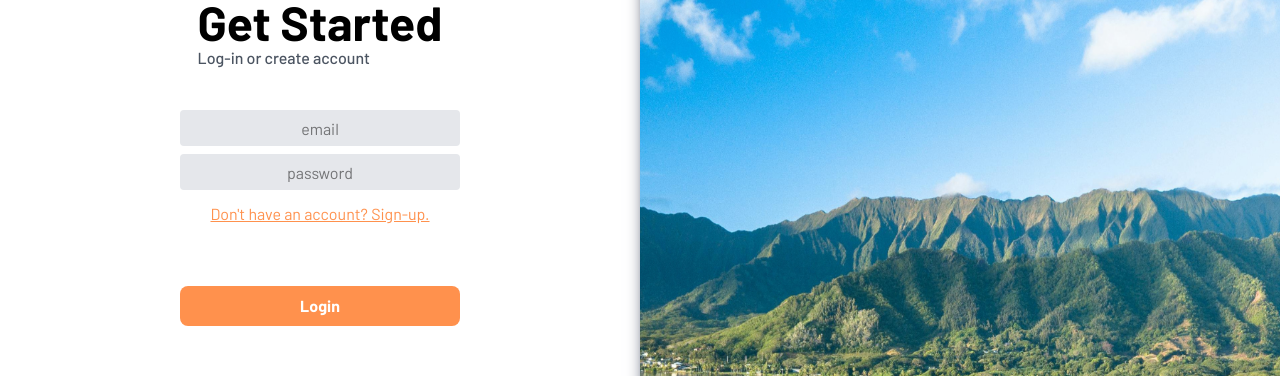
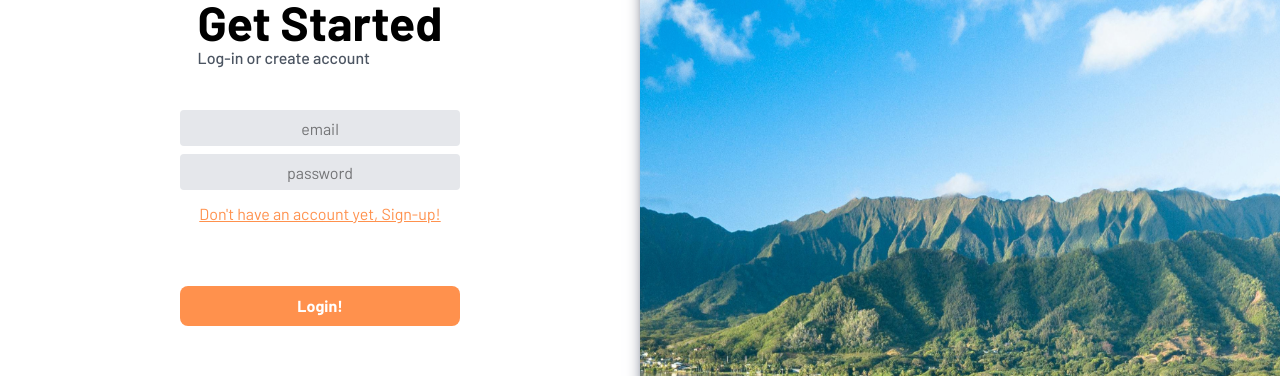
Before and after one commit to gfavo/kangaro, a Next.js app: page /initialview in a window 1280 px wide. Shown: the part 294-670 px from the top of the page. Built offline with nearby package versions, Linux system fonts and the light colour scheme.

Commit message:
Login working

```diff
--- a/src/components/login.tsx
+++ b/src/components/login.tsx
@@ -1,43 +1,127 @@
-import { useFormStore } from "@/store/store";
+import { Colors } from "@/models/colors";
+import { UserFormData } from "@/models/userFormData";
+import { useFormStore, useLoginStore } from "@/store/store";
+import { useState, useRef, useEffect } from "react";
+import { LoginMessage } from "./loginMessage";
+import { Spinner } from "./spinner";
+import { useRouter } from "next/router";
 
 export const Login = () => {
   const { type, changeTypeOfForm } = useFormStore();
+  const [state, setState] = useState<{ success?: string; error?: string }>({});
+  const [loadingState, setLoadingState] = useState(false);
+  const { setLoggedIn } = useLoginStore();
+  const router = useRouter();
+
+  const [emailValid, setEmailValid] = useState(true);
+
+  const submitRef = useRef(null);
+
+  const logInSession = () => {
+    setLoggedIn();
+    router.push('/dashboard');
+  };
+
+  const handleSignup = async (event: React.FormEvent<HTMLFormElement>) => {
+    event.preventDefault();
+    submitRef.current && (submitRef.current as HTMLInputElement).focus();
+    setLoadingState(true);
+
+    const formData = new FormData(event.currentTarget);
+    try {
+      const reqData: UserFormData = {
+        email: formData.get("email") as string,
+        password: formData.get("password") as string,
+      };
+
+      const response = await fetch("http://localhost:5000/api/user/login", {
+        method: "POST",
+        headers: { "Content-Type": "application/json" },
+        body: JSON.stringify(reqData),
+      });
+
+      const data = await response.json();
+
+      if (!response.ok) {
+        throw new Error(data as string);
+      }
+
+      console.log(data);
+      setState({ success: data as string });
+      setLoadingState(false);
+      submitRef.current && (submitRef.current as HTMLInputElement).blur();
+      logInSession();
+      return {
+        success: data.message as string,
+      };
+    } catch (error) {
+      setLoadingState(false);
+      submitRef.current && (submitRef.current as HTMLInputElement).blur();
+      setState({ error: (error as Error).message });
+      return { error: (error as Error).message };
+    }
+  };
 
   return (
     <>
       {" "}
+      <form onSubmit={handleSignup} className="text-center">
         <div className="mt-10">
+          {!emailValid ? (
+            <p className="text-sm text-red-500">Email invalid!</p>
+          ) : (
+            ""
+          )}
           <input
-              className="bg-gray-200 rounded-sm w-70 h-9 p-1 text-center hover:bg-gray-200/85 focus:shadow-input duration-200"
-              type="text"
+            className={`bg-gray-200 rounded-sm w-70 h-9 p-1 text-center hover:bg-gray-200/85 focus:shadow-input duration-200 ${
+              !emailValid ? "border-1 border-red-500" : ""
+            }`}
+            type="email"
             name="email"
             id=""
             placeholder="email"
+            required
           />
         </div>
-          <div className="mt-2">
+        <div className="mt-2 mb-3">
           <input
             className="bg-gray-200 rounded-sm w-70 h-9 p-1 text-center hover:bg-gray-200/85 focus:shadow-input duration-200"
             type="password"
             name="password"
             id=""
             placeholder="password"
+            required
           />
         </div>
         <span
-            className="text-primary underline mt-3 cursor-pointer"
+          className="text-primary underline mt-3 cursor-pointer text-center"
           onClick={changeTypeOfForm}
         >
-            Don't have an account? Sign-up.
+          Don't have an account yet, Sign-up!
         </span>
         <div className="mt-15">
           <button
             type="submit"
-              className="w-70 h-10 bg-primary text-white font-bold font-barlowc cursor-pointer rounded-lg hover:scale-105 duration-200"
+            className={
+              "w-70 h-10 bg-primary text-white font-bold font-barlowc cursor-pointer rounded-lg hover:scale-105 duration-200 justify-center items-center flex focus:bg-orange-200"
+            }
+            ref={submitRef}
           >
-              Login
+            {loadingState ? <Spinner /> : ""}
+            Login!
           </button>
         </div>
+      </form>
+      {state.success ? (
+        <LoginMessage message={state.success} color={Colors.success} />
+      ) : (
+        ""
+      )}
+      {state.error ? (
+        <LoginMessage message={state.error} color={Colors.fail} />
+      ) : (
+        ""
+      )}
     </>
   );
-}
+};
--- a/src/components/signup.tsx
+++ b/src/components/signup.tsx
@@ -27,7 +27,7 @@ export const Signup = () => {
         password: formData.get("password") as string,
       };
 
-      const response = await fetch("http://localhost:5000/api/user", {
+      const response = await fetch("http://localhost:5000/api/user/signup", {
         method: "POST",
         headers: { "Content-Type": "application/json" },
         body: JSON.stringify(reqData),
@@ -70,7 +70,7 @@ export const Signup = () => {
           <div className="mt-10">
           {!emailValid ? <p className="text-sm text-red-500">Email invalid!</p> : ''}
             <input
-              className={`bg-gray-200 rounded-sm w-70 h-9 p-1 text-center hover:bg-gray-200/85 focus:shadow-input duration-200 ${!emailValid ? "border-1 border-red-500" : "border-1 border-green-500"}`}
+              className={`bg-gray-200 rounded-sm w-70 h-9 p-1 text-center hover:bg-gray-200/85 focus:shadow-input duration-200 ${!emailValid ? "border-1 border-red-500" : ""}`}
               type="email"
               name="email"
               id=""
--- a/src/models/userFormData.ts
+++ b/src/models/userFormData.ts
@@ -1,5 +1,5 @@
 export interface UserFormData {
-    name: string;
+    name?: string;
     email: string;
     password: string;
 }
--- a/src/pages/about.tsx
+++ /dev/null
@@ -1,15 +0,0 @@
-import { Button } from "@/components/button";
-import { Header } from "@/components/header";
-import { useCounter } from "@/store/store";
-
-export default function About() {
-  const { count } = useCounter();
-  return (
-    <>
-    <Header name='Juca Labresa'/>
-      <div>
-        My happinnes: {count} <Button />
-      </div>
-    </>
-  );
-}
--- /dev/null
+++ b/src/pages/dashboard.tsx
@@ -0,0 +1,18 @@
+"use client";
+
+import { useLoginStore } from "@/store/store";
+import { useRouter } from "next/router";
+import { useEffect } from "react";
+
+export default function Dashboard() {
+  const { loggedIn, setLoggedIn } = useLoginStore();
+  const router = useRouter();
+  if (!loggedIn) {
+    useEffect(() => {
+      router.push("/initialview");
+    }, [router]);
+    return null;
+  } else {
+  }
+  return <p>Dashboard</p>;
+}
--- a/src/pages/initialview.tsx
+++ b/src/pages/initialview.tsx
@@ -1,3 +1,5 @@
+'use client';
+
 import Image from "next/image";
 import { useFormStore } from "@/store/store";
 import { Signup } from "@/components/signup";
--- a/src/store/store.tsx
+++ b/src/store/store.tsx
@@ -11,6 +11,11 @@ type FormStore = {
     changeTypeOfForm: () => void;
 }
 
+type LoginStore = {
+    loggedIn: boolean;
+    setLoggedIn: () => void;
+}
+
 
 export const useCounter = create<CountStore>() ((set) => ({
  count: 1,
@@ -21,3 +26,8 @@ export const useFormStore = create<FormStore>() ((set) => ({
     type: "login",
     changeTypeOfForm: () => set((state) => ({type: state.type == 'login' ? 'signup' : 'login'}))
 }));
+
+export const useLoginStore = create<LoginStore>() ((set) => ({
+    loggedIn: false,
+    setLoggedIn: () => set((state) => ({loggedIn: !state.loggedIn}))
+}));
```
Also changed, not shown: src/pages/index.tsx (line endings or trailing spaces). Lines whose indentation alone changed are shown as unchanged.
